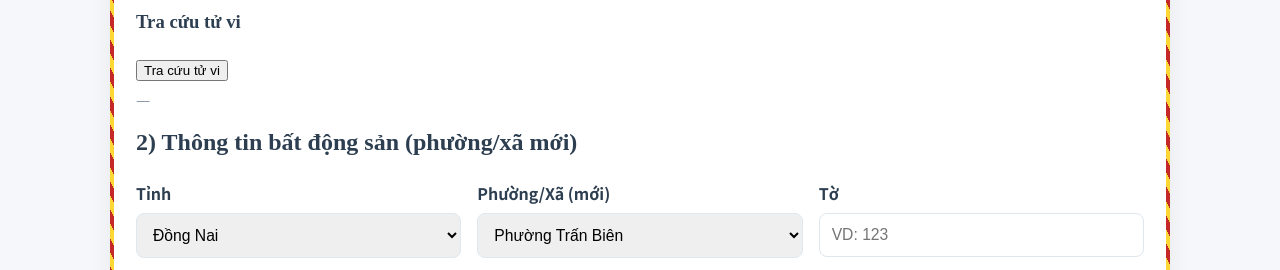
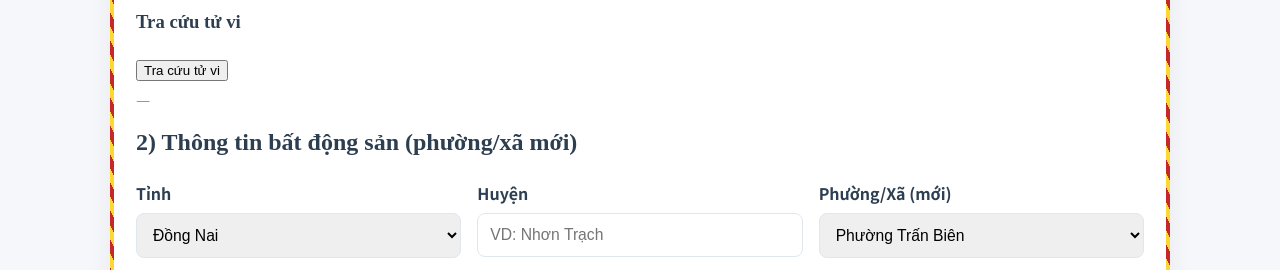
Before and after one commit to Kendo260599/final1, a website with bundled scripts: page index.html in a window 1280 px wide. Shown: the part 707-977 px from the top of the page. Built offline with nearby package versions, Linux system fonts and the light colour scheme.

Commit message:
Update index.html

```diff
--- a/index.html
+++ b/index.html
@@ -106,6 +106,11 @@
               <option value="Đồng Nai" selected>Đồng Nai</option>
               <option value="Bình Phước">Bình Phước</option>
             </select>
+          </div>
+
+          <div class="form-group">
+            <label for="bd-huyen">Huyện</label>
+            <input id="bd-huyen" type="text" placeholder="VD: Nhơn Trạch">
           </div>
 
           <div class="form-group">
```
